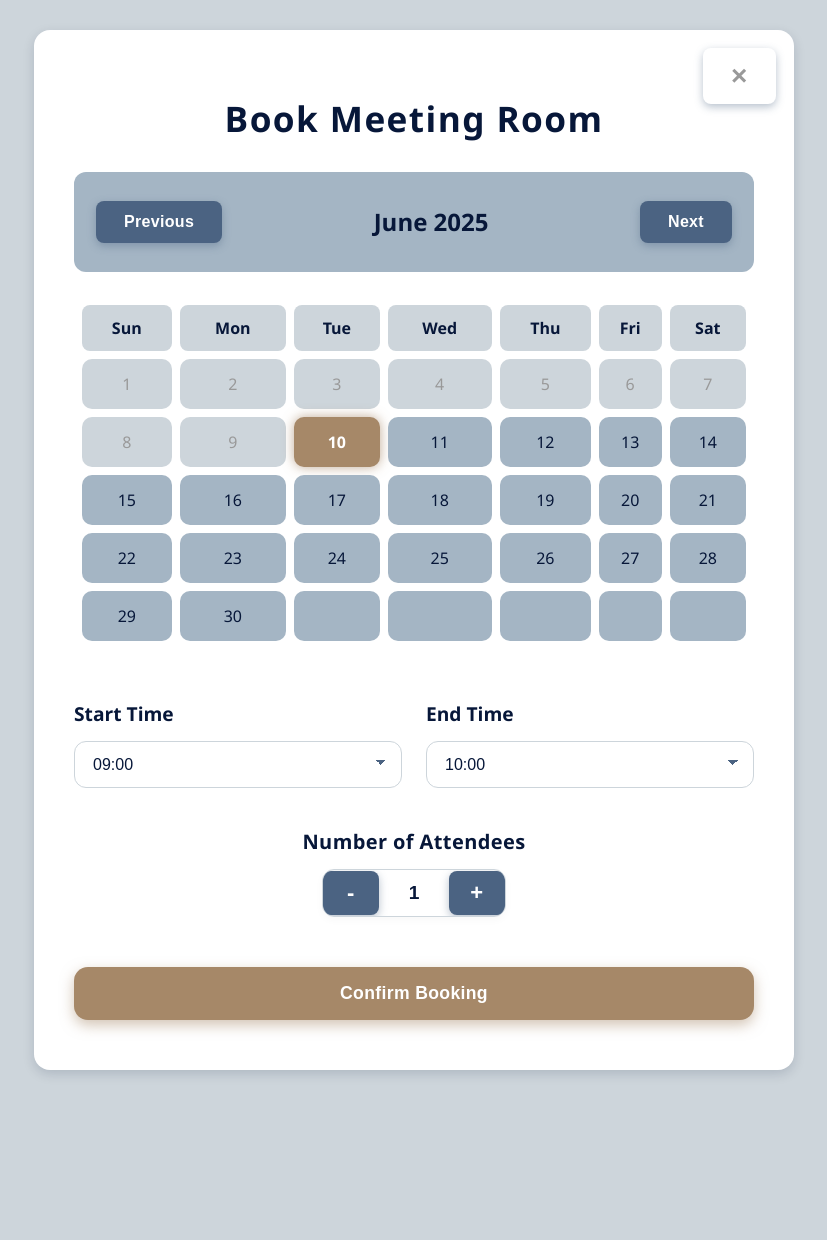
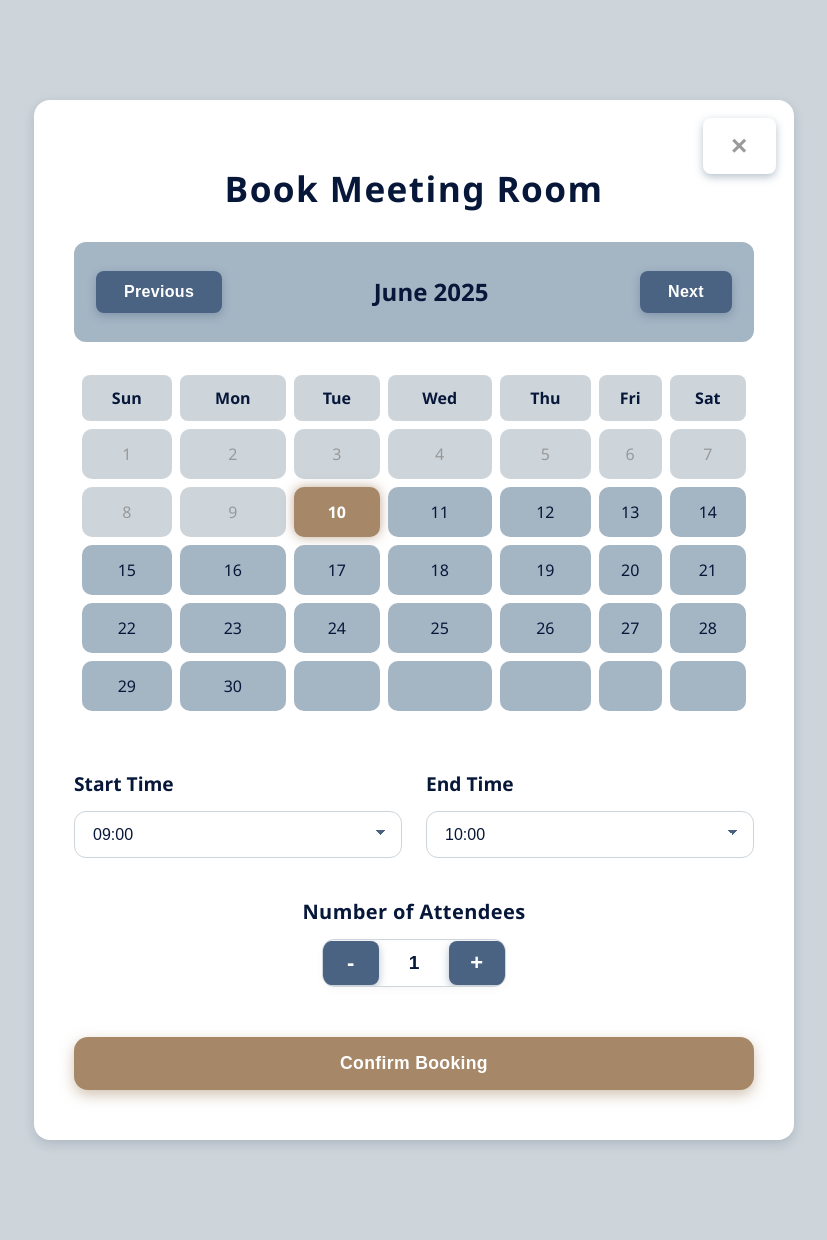
Before and after one commit to Sarahshendyy/WorkSphere, a PHP site: page /graduation/book_now.php in a window 1280 px wide. Shown: the whole page, without its empty margins (226-1053 px from the left). Before the commit the page ends 1076 px from the top, so only its background shows below. Run offline with PHP 8.4, Linux system fonts and the light colour scheme; some libraries are stand-ins or nearby versions.

Commit message:
Add files via upload

```diff
--- a/book_now.php
+++ b/book_now.php
@@ -1,5 +1,6 @@
 <?php
-include("connection.php"); // Ensure this file defines $connect as a valid connection
+
+include "connection.php";
 
 if ($_SERVER['REQUEST_METHOD'] === 'POST') {
     header('Content-Type: application/json');
@@ -100,10 +101,7 @@ if ($_SERVER['REQUEST_METHOD'] === 'POST') {
       font-family: var(--font-family);
       background-color: var(--light-grayish);
       margin: 0;
-      padding: 30px 20px;
-      display: flex;
-      justify-content: center;
-      align-items: center;
+      padding: 0;
       min-height: 100vh;
       color: var(--dark-navy);
     }
@@ -117,6 +115,7 @@ if ($_SERVER['REQUEST_METHOD'] === 'POST') {
       max-width: 760px;
       position: relative;
       transition: box-shadow 0.3s ease;
+      margin: 100px auto; /* Add margin to account for fixed navigation */
     }
 
     .container:hover {
```
